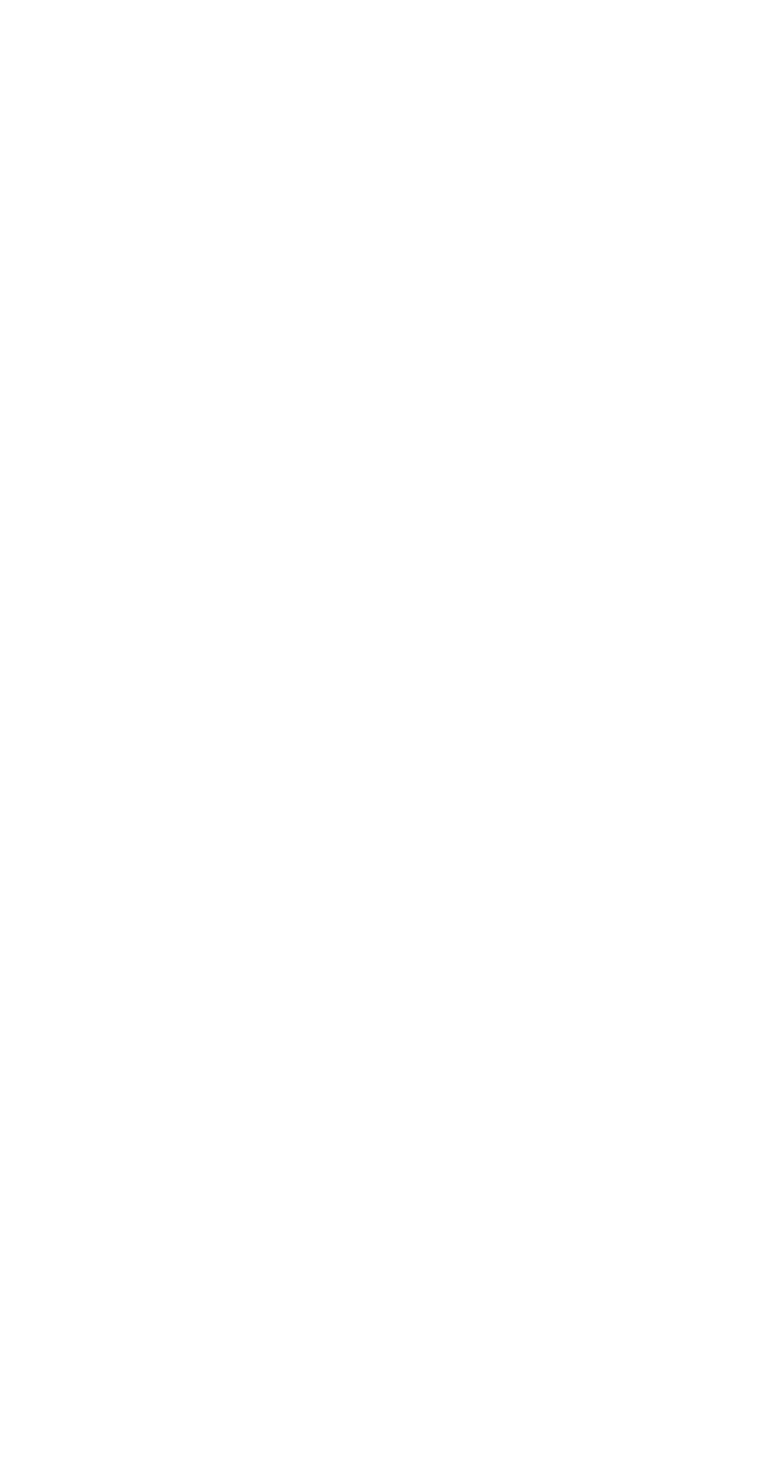
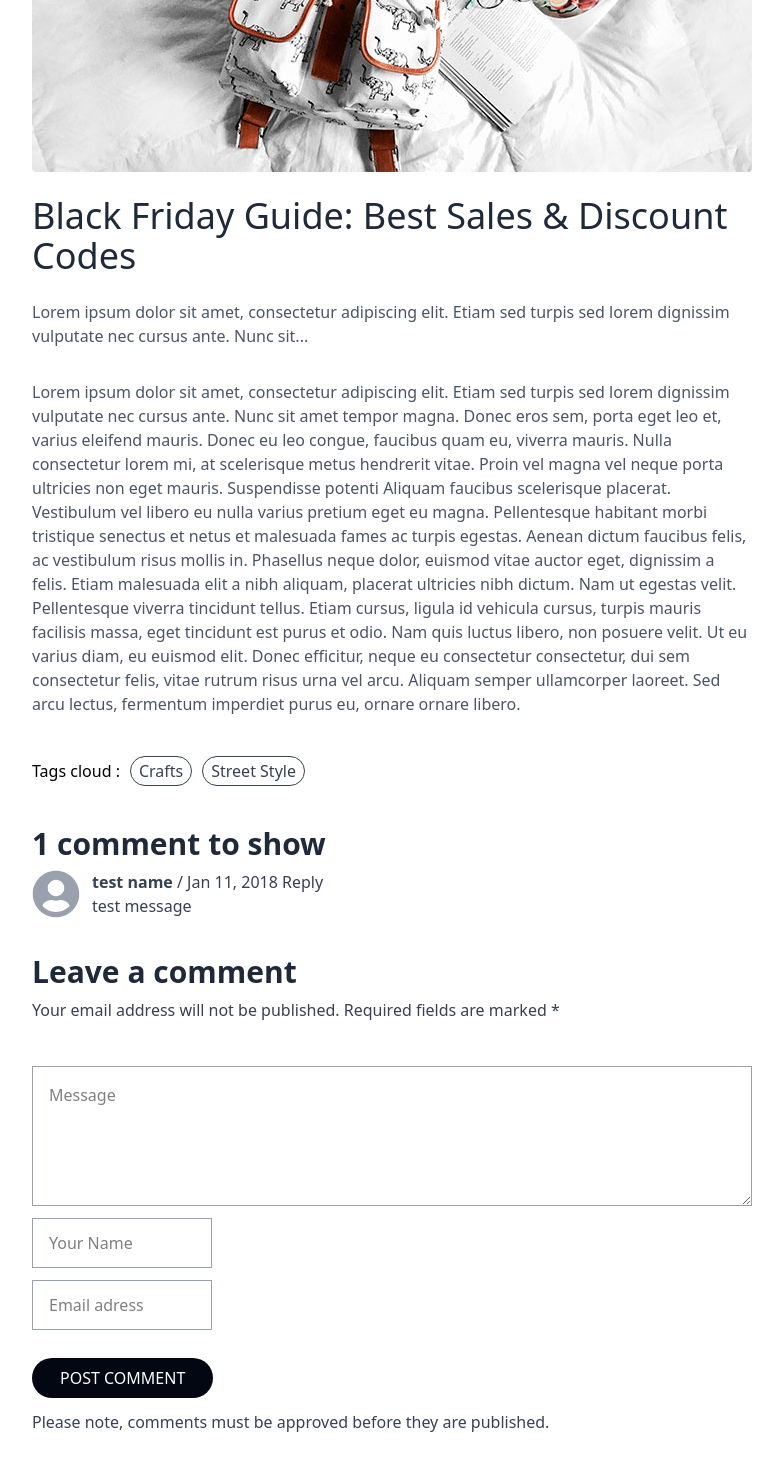
Before and after one commit to SalmaMasioub/SalmaMasioub_Final_Project_React, a React (Vite) app in the folder fashe/: page /blogs/blog1 in a window 1280 px wide. Before the commit this address had no page. Shown: the part 212-1682 px from the top of the page, without its empty margins (288-1071 px from the left). Before the commit the page ends 800 px from the top, so only its background shows below. Built offline with nearby package versions, Linux system fonts and the light colour scheme.

Commit message:
add the blog details page

```diff
--- a/fashe/src/App.jsx
+++ b/fashe/src/App.jsx
@@ -5,6 +5,7 @@ import Product from './pages/home/components/product';
 import Home from './pages/home/home';
 import Shop from './pages/shop/shop';
 import Details from './layout/details';
+import Blogdetails from './layout/blogdetails';
 
 const App = () => {
     return (
@@ -19,7 +20,7 @@ const App = () => {
               <Route path="/" element={<Home />} />
                <Route path="/product" element={<Shop />} />
                 <Route path="/details/:title" element={<Details />} />
-
+<Route  path="/blogs/:name" element={<Blogdetails />} />
             </Routes>
           </div>
         </div>
--- a/fashe/src/data/blogs.jsx
+++ b/fashe/src/data/blogs.jsx
@@ -2,20 +2,20 @@ import images from "../constant/images";
 
 export const blogs =[
 
-{
+{name : "blog1",
  image : images.blog1,
  title : "Black Friday Guide: Best Sales & Discount Codes ",
  miniDesc : "Lorem ipsum dolor sit amet, consectetur adipiscing elit. Etiam sed turpis sed lorem dignissim vulputate nec cursus ante. Nunc sit...",
  desc : "Lorem ipsum dolor sit amet, consectetur adipiscing elit. Etiam sed turpis sed lorem dignissim vulputate nec cursus ante. Nunc sit amet tempor magna. Donec eros sem, porta eget leo et, varius eleifend mauris. Donec eu leo congue, faucibus quam eu, viverra mauris. Nulla consectetur lorem mi, at scelerisque metus hendrerit vitae. Proin vel magna vel neque porta ultricies non eget mauris. Suspendisse potenti Aliquam faucibus scelerisque placerat. Vestibulum vel libero eu nulla varius pretium eget eu magna. Pellentesque habitant morbi tristique senectus et netus et malesuada fames ac turpis egestas. Aenean dictum faucibus felis, ac vestibulum risus mollis in. Phasellus neque dolor, euismod vitae auctor eget, dignissim a felis. Etiam malesuada elit a nibh aliquam, placerat ultricies nibh dictum. Nam ut egestas velit. Pellentesque viverra tincidunt tellus. Etiam cursus, ligula id vehicula cursus, turpis mauris facilisis massa, eget tincidunt est purus et odio. Nam quis luctus libero, non posuere velit. Ut eu varius diam, eu euismod elit. Donec efficitur, neque eu consectetur consectetur, dui sem consectetur felis, vitae rutrum risus urna vel arcu. Aliquam semper ullamcorper laoreet. Sed arcu lectus, fermentum imperdiet purus eu, ornare ornare libero."
 },
 
-{
+{name : "blog2",
  image : images.blog2,
  title : "Black Friday Guide: Best Sales & Discount Codes ",
  miniDesc : "Lorem ipsum dolor sit amet, consectetur adipiscing elit. Etiam sed turpis sed lorem dignissim vulputate nec cursus ante. Nunc sit...",
  desc : "Lorem ipsum dolor sit amet, consectetur adipiscing elit. Etiam sed turpis sed lorem dignissim vulputate nec cursus ante. Nunc sit amet tempor magna. Donec eros sem, porta eget leo et, varius eleifend mauris. Donec eu leo congue, faucibus quam eu, viverra mauris. Nulla consectetur lorem mi, at scelerisque metus hendrerit vitae. Proin vel magna vel neque porta ultricies non eget mauris. Suspendisse potenti Aliquam faucibus scelerisque placerat. Vestibulum vel libero eu nulla varius pretium eget eu magna. Pellentesque habitant morbi tristique senectus et netus et malesuada fames ac turpis egestas. Aenean dictum faucibus felis, ac vestibulum risus mollis in. Phasellus neque dolor, euismod vitae auctor eget, dignissim a felis. Etiam malesuada elit a nibh aliquam, placerat ultricies nibh dictum. Nam ut egestas velit. Pellentesque viverra tincidunt tellus. Etiam cursus, ligula id vehicula cursus, turpis mauris facilisis massa, eget tincidunt est purus et odio. Nam quis luctus libero, non posuere velit. Ut eu varius diam, eu euismod elit. Donec efficitur, neque eu consectetur consectetur, dui sem consectetur felis, vitae rutrum risus urna vel arcu. Aliquam semper ullamcorper laoreet. Sed arcu lectus, fermentum imperdiet purus eu, ornare ornare libero."
 },
-{
+{name : "blog3",
  image : images.blog3,
  title : "Black Friday Guide: Best Sales & Discount Codes ",
  miniDesc : "Lorem ipsum dolor sit amet, consectetur adipiscing elit. Etiam sed turpis sed lorem dignissim vulputate nec cursus ante. Nunc sit...",
--- /dev/null
+++ b/fashe/src/layout/blogdetails.jsx
@@ -0,0 +1,58 @@
+import React from 'react';
+import { useParams } from 'react-router-dom';
+import { blogs } from '../data/blogs';
+import { FaUserCircle } from "react-icons/fa";
+
+const BlogDetails = () => {
+  const { name} = useParams()
+
+  const blog = blogs.find(b => b.name === name)
+
+
+
+  return (
+
+
+   <div className="w-[75%]">
+       <img src={blog.image} alt={blog.title} className="w-full h-96 object-cover rounded mb-6" />
+      <h1 className="text-4xl mb-6 font-light text-gray-800">{blog.title}</h1>
+      <p className='pb-8 text-gray-600 '>{blog.miniDesc}</p>
+      <p className=" text-gray-600 ">{blog.desc}</p>
+
+      <div className="flex gap-2.5 items-center mt-10 mb-10 ">
+<p className="">Tags cloud :</p>
+<p className="text-gray-700 px-2 py-0.5 border border-gray-700 rounded-4xl">Crafts</p>
+<p className="text-gray-700 px-2 py-0.5 border border-gray-700 rounded-4xl">Street Style</p>
+      </div>
+
+      <h1 className="font-semibold text-3xl text-gray-800 pb-2">1 comment to show</h1>
+      <div className="flex gap-3 mb-9">
+        <FaUserCircle className='text-5xl text-gray-400' />
+<div>
+ <p className="font-light text-gray-700"> <span className="font-semibold text-gray-700">test name</span> / Jan 11, 2018 Reply</p>
+<p className="font-light text-gray-700">test message</p>
+</div>
+      </div>
+      <h1 className="font-semibold text-3xl text-gray-800 pb-2">Leave a comment</h1>
+
+ <p className="font-light text-gray-700 mb-11"> Your email address will not be published. Required fields are marked *</p>
+
+<form action="" className='flex flex-col gap-3 items-start mb-20'>
+
+<textarea  placeholder='Message'  className="border border-gray-400 w-full h-35 p-4"></textarea>
+<input className="py-3 px-4 border border-gray-400 w-1/4" placeholder='Your Name' />
+<input className="py-3 px-4 border border-gray-400 w-1/4" placeholder='Email adress' />
+
+<button type="button" className="mt-4 bg-gray-950 px-7 py-2 rounded-4xl text-white hover:bg-red-700 ">POST COMMENT</button>
+ <p className="font-light text-gray-700 mb-11">Please note, comments must be approved before they are published.</p>
+
+</form>
+
+   </div>
+
+
+
+  );
+};
+
+export default BlogDetails;
--- a/fashe/src/pages/home/components/blogs.jsx
+++ b/fashe/src/pages/home/components/blogs.jsx
@@ -10,7 +10,7 @@ const Blogs = () => {
        OUR BLOGS
       </h1>     <div className="grid grid-cols-1 sm:grid-cols-2 lg:grid-cols-3 gap-6 px-5">
       {blogs.map((e) => (
-        <Link to={`/blogs`} key={e.title} className=" overflow-hidden hover:text-red-700 " >
+        <Link to={`/blogs/${e.name}`} key={e.title} className=" overflow-hidden hover:text-red-700 " >
           <div className="relative w-full h-96">
             <img
               src={e.image}
```
